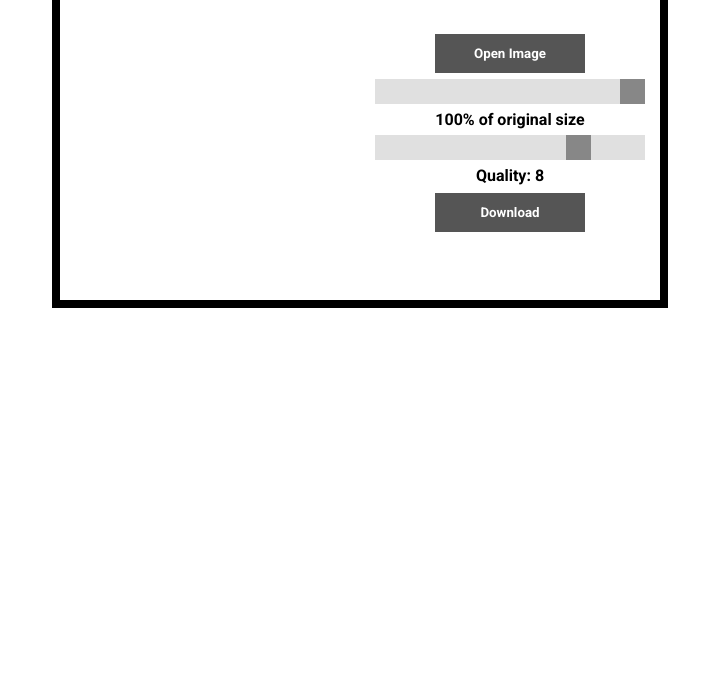
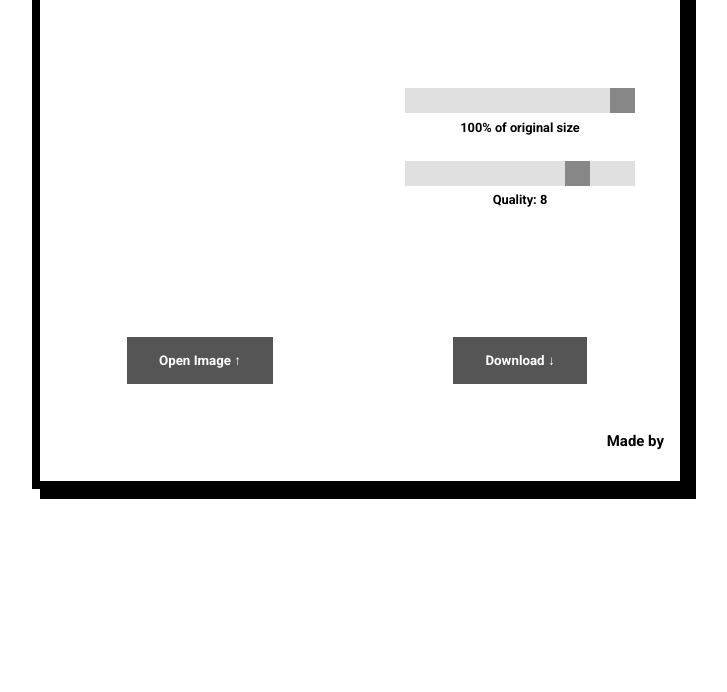
Before and after one commit to AlexandreMuralha/image-resizer, a plain HTML site: page index.html in a window 1280 px wide. Shown: the part 108-800 px from the top of the page, without its empty margins (280-1007 px from the left). Drawn offline with Linux system fonts and the light colour scheme.

Commit message:
final design adjustments

```diff
--- a/index.css
+++ b/index.css
@@ -1,58 +1,62 @@
-body {
 
+container {
   display: grid;
   grid-template-columns: 1fr 1fr;
-  grid-template-rows: 1fr 5fr ;
+  grid-template-rows: 1fr 4fr 1fr 0.8fr ;
 
   margin: auto;
-  width: 600px;
-  height: 400px;
-  border: 8px solid black;
+  width: 80vh;
+
+  margin-top: 1rem;
+
+  border: 0.5rem solid black;
 
   font-family: 'Roboto', sans-serif;
   font-weight: 700;
 
+  font-size: 1rem;
+ box-shadow: 8px 10px;
 }
+
+
+
 
 button{
   background-color: #555555;
   border: none;
   color: white;
-  padding: 12px 32px;
+  padding: 1rem 2rem;
   text-align: center;
   text-decoration: none;
   display: inline-block;
 
 
-  margin: 4px 2px;
-
   font-family: 'Roboto', sans-serif;
   font-weight: 700;
 
   transition-duration: 0.4s;
-
-  width: 50%;
-
-  justify-self: center;
-  align-self: center;
-
 }
 
 button:hover {
   cursor: pointer;
-  background-color: #444444;
+  background-color: #222222;
 }
 
 label{
   justify-self: center;
   align-self: center;
 
-  margin: 4px 2px;
+  width: 80%;
+
+  margin-bottom: 1.5rem;
+  font-size: 0.8rem;
 }
 
 canvas {
-  width: 200px;
+  max-width: 80%;
 
+
+  /* display: none; */
 
 }
 
@@ -72,6 +76,7 @@ canvas {
 
   justify-self: center;
   align-self: center;
+  margin-bottom: 0.4rem;
 }
 
 .slider:hover {
@@ -96,33 +101,81 @@ canvas {
 
 
 
-#div1 {
+#div-1 {
   grid-column: 1/3;
   grid-row: 1;
 
   /* border: 3px solid black; */
   justify-self: center;
-
+  align-self: center;
 }
 
 #div2 {
   grid-column: 1;
-  display: block;
+  grid-row: 2;
 
  /* border: 3px solid black; */
-  justify-self: center;
-  align-self: center;
+ justify-self: center;
+ align-self: center;
+ text-align:center;
 }
 
 #div3 {
-  grid-column:2;
-  display:flex;
-  flex-direction: column;
+  grid-column:1;
+  grid-row: 3;
 
   /* border: 3px solid black; */
   justify-self: center;
   align-self: center;
-  width: 100%;
+
+}
+
+#div4{
+
+  display:flex;
+  flex-direction: column;
+
+  grid-column:2;
+  grid-row: 2;
+
+  justify-self: center;
+  align-self: center;
+  text-align:center;
+
+  width: 80%;
+}
+
+#div5{
+  grid-column:2;
+  grid-row: 3;
+  justify-self: center;
+  align-self: center;
+
+}
+
+#div6{
+  grid-column:1/3;
+  grid-row: 4;
+
+  justify-self: end;
+  font-size: 0.8rem;
+  margin: 1rem;
+  /* border: 3px solid black; */
+}
+
+#canvas-div{
+  justify-self: center;
+  align-self: center;
+
+
+}
+
+#file_name{
+  width: 90%;
+ font-size: 0.8rem;
+ overflow: hidden; /* make sure it hides the content that overflows */
+  white-space: nowrap; /* don't break the line */
+  text-overflow: ellipsis; /* give the beautiful '...' effect */
 }
 
 #photo-file {
--- a/index.html
+++ b/index.html
@@ -13,19 +13,33 @@
 </head>
 <body>
 
-  <div id="div1">
-    <h3>Online Image Reziser</h3>
+<container>
+  <div id="div-1">
+    <h1>Image Resizer</h1>
   </div>
 
   <div id="div2">
+    <div id="canvas-div">
       <canvas id="resized"></canvas>
+    </div>
+
+    <div id="file_name"></div>
   </div>
 
 
   <div id="div3">
+
+
       <button id="select-image">
-        <input type="file" id="photo-file" > Open Image
+        <input type="file" id="photo-file" > Open Image ↑
       </button>
+
+
+  </div>
+
+  <div id="div4">
+
+
 
     <input type="range" min="1" max="100" value="100" id="slider1" class="slider">
     <label id="slider_value_label"> 100% of original size</label>
@@ -33,10 +47,19 @@
     <input type="range" min="1" max="10" value="8" id="slider_quality" class="slider">
     <label id="slider_quality_label">Quality: 8</label>
 
-      <button id="download_button">Download</button>
+
   </div>
 
+  <div id="div5">
+    <button id="download_button">Download ↓ </button>
 
+  </div>
+
+  <div id="div6">
+    <h3>Made by </h3>
+    <!-- <div id="output_label"></div> -->
+  </div>
+</container>
 
 <script src="index.js"></script>
 </body>
--- a/index.js
+++ b/index.js
@@ -1,14 +1,18 @@
+var img = new Image()
 
-var img = new Image()
+// CANVAS
 canvas1 = document.getElementById('resized')
 ctx = canvas1.getContext('2d');
 
 
 const photoFile = document.getElementById('photo-file');
+let file_name = document.getElementById('file_name');
 
 // SLIDER 1 VARS
 let slider1 = document.getElementById("slider1");
 let slider_value_label = document.getElementById('slider_value_label');
+let output_label = document.getElementById('output_label');
+
 
 // QUALITY SLIDER VARS
 let slider_quality = document.getElementById("slider_quality");
@@ -18,15 +22,20 @@ document.getElementById('select-image').onclick = function () {
   photoFile.click()
 }
 
+
+
 window.addEventListener('DOMContentLoaded', () => {
   photoFile.addEventListener('change', () => {
-    const file = photoFile.files[0];
+    var file = photoFile.files[0];
     const reader = new FileReader();
     reader.onload = () => {
       img.src = reader.result;
     };
     reader.readAsDataURL(file)
-    reader
+
+    file_name.innerHTML = file.name
+    //returns the file name to use in the download button
+    return file_name_for_download = file.name
   });
 
 })
@@ -38,11 +47,15 @@ img.onload = () => {
   canvas1.height = height;
   //ctx.filter = "grayscale(100%)";
   ctx.drawImage(img, 0, 0 , width, height);
+
+  slider_value_label.innerHTML = slider1.value + "% of original size - " + Math.floor(img.naturalWidth * (slider1.value/100)) + " x " + Math.floor(img.naturalHeight * (slider1.value/100)) + " px"
+
 };
 
 // SHOW SLIDER VALUES ON CHANGE
 slider1.onchange = function () {
-  slider_value_label.innerHTML = slider1.value + "% of original size -" + Math.floor(img.naturalWidth * (slider1.value/100)) + "x" + Math.floor(img.naturalHeight * (slider1.value/100))
+  slider_value_label.innerHTML = slider1.value + "% of original size - " + Math.floor(img.naturalWidth * (slider1.value/100)) + " x " + Math.floor(img.naturalHeight * (slider1.value/100)) + " px"
+  //output_label.innerHTML = slider1.value + "% of original size - " + Math.floor(img.naturalWidth * (slider1.value/100)) + " x " + Math.floor(img.naturalHeight * (slider1.value/100)) + " px"
 }
 
 slider_quality.onchange = function () {
@@ -64,8 +77,8 @@ download_button.onclick = function () {
 
   ctx.drawImage(img, 0, 0 , width, height);
   const a = document.createElement('a');
-  a.download = 'resized.jpg';
+  a.download = file_name_for_download.substring(0, file_name_for_download.length - 4) + '_resized.jpg';
   a.href = canvas1.toDataURL('image/jpeg', slider_quality.value/10);
   a.click();
-  console.log(slider1.value)
+  console.log(file_name_for_download)
 }
```
Lines whose indentation alone changed are shown as unchanged.
